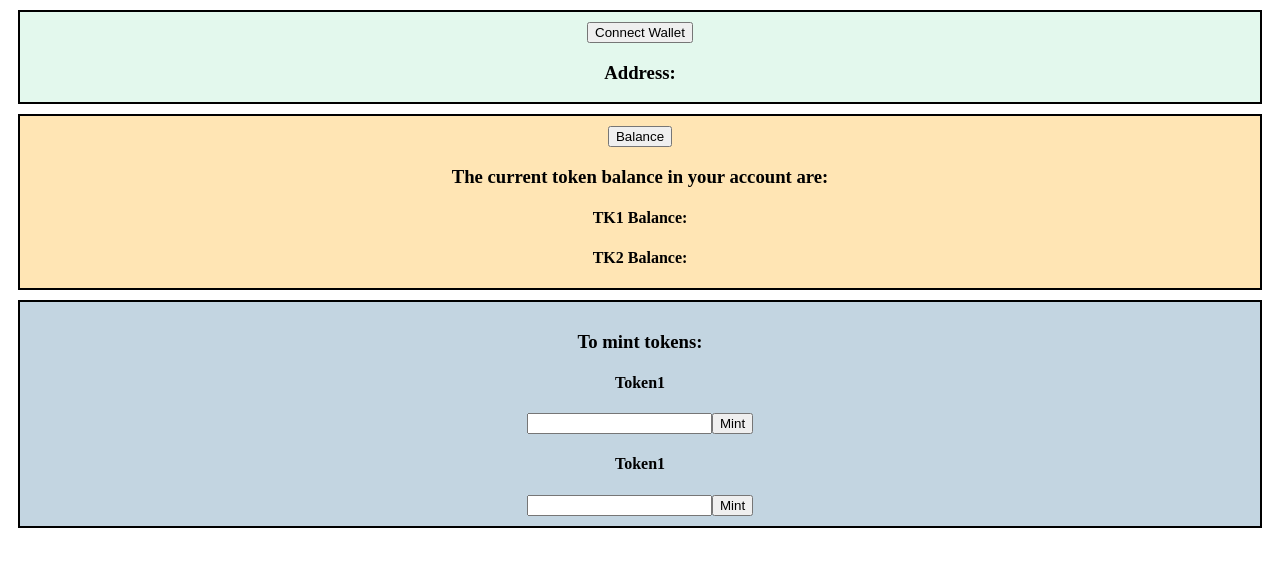
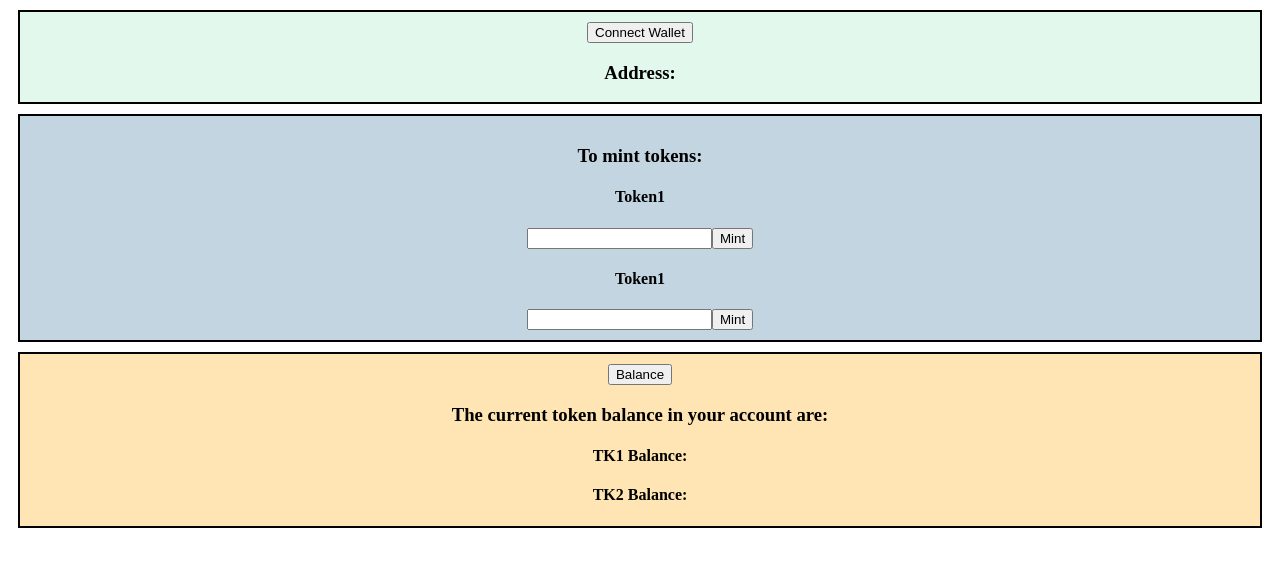
Before and after one commit to avantgard3labs/dex-site, a React (Create React App) app: page / in a window 1280 px wide. Shown: the top 566 px of the page. Built offline with nearby package versions, Linux system fonts and the light colour scheme.

Commit message:
CPAMM contract connection

```diff
--- a/src/App.js
+++ b/src/App.js
@@ -4,6 +4,7 @@ import './App.css';
 import contractJson from './contracts/ERC20Factory.json';
 import erc20Json from './contracts/ERC20.json';
 import mintableJson from './contracts/ERC20Mintable.json';
+import cpammJson from './contracts/CPAMM.json';
 
 function App() {
 
@@ -18,6 +19,7 @@ function App() {
   const [token2, setToken2] = useState()
   const [inputMint1, setInputMint1] = useState('');
   const [inputMint2, setInputMint2] = useState('');
+  const [CPAMMContract, setCPAMMContract] = useState()
 
 
 
@@ -37,6 +39,10 @@ function App() {
     settoken1Address(token1Address)
     settoken2Address(token2Address)
 
+    //CPAMM contract connection
+    const contractCPAMMAdd = "0x39BEDc6d570B542B3B044e59C3d544F9D6C8AD22"
+    const contractCPAMM = new ethers.Contract(contractCPAMMAdd, cpammJson.abi, signer, token1Address, token2Address)
+    setCPAMMContract(contractCPAMM)
   }
 
   async function tokenBalance() {
@@ -86,17 +92,14 @@ function App() {
   }
 
 
+
+
+
   return (
     <div className='Wallet'>
       <div className='wallet'>
         <button onClick={connectWallet}>Connect Wallet</button>
         <h3>Address: {walletAddress}</h3>
-      </div>
-      <div className='token'>
-        <button onClick={tokenBalance}>Balance</button>
-        <h3>The current token balance in your account are:</h3>
-        <h4>TK1 Balance: {token1Balance}</h4>
-        <h4>TK2 Balance: {token2Balance}</h4>
       </div>
       <div className='mint'>
         <h3>To mint tokens:</h3>
@@ -110,6 +113,13 @@ function App() {
         <button onClick={handleSubmit2}>Mint</button>
 
       </div>
+      <div className='token'>
+        <button onClick={tokenBalance}>Balance</button>
+        <h3>The current token balance in your account are:</h3>
+        <h4>TK1 Balance: {token1Balance}</h4>
+        <h4>TK2 Balance: {token2Balance}</h4>
+      </div>
+
     </div>
   );
 }
```
